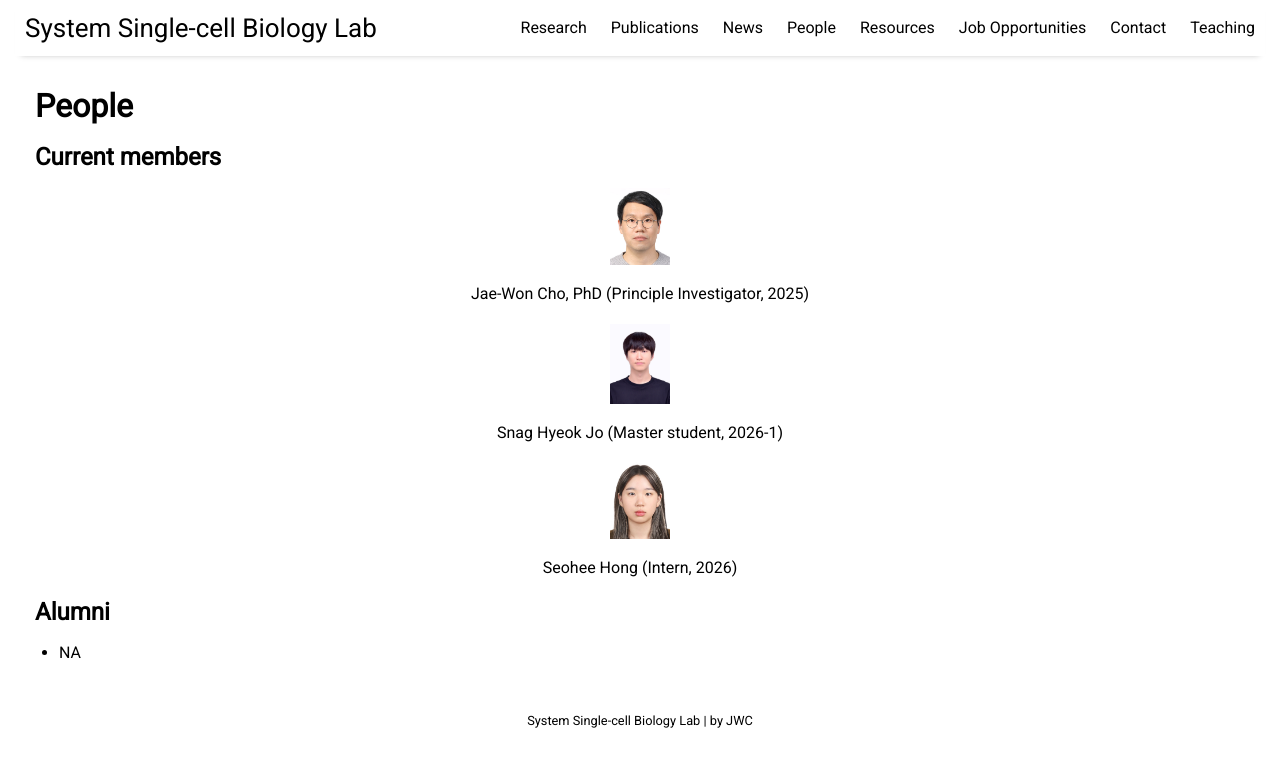
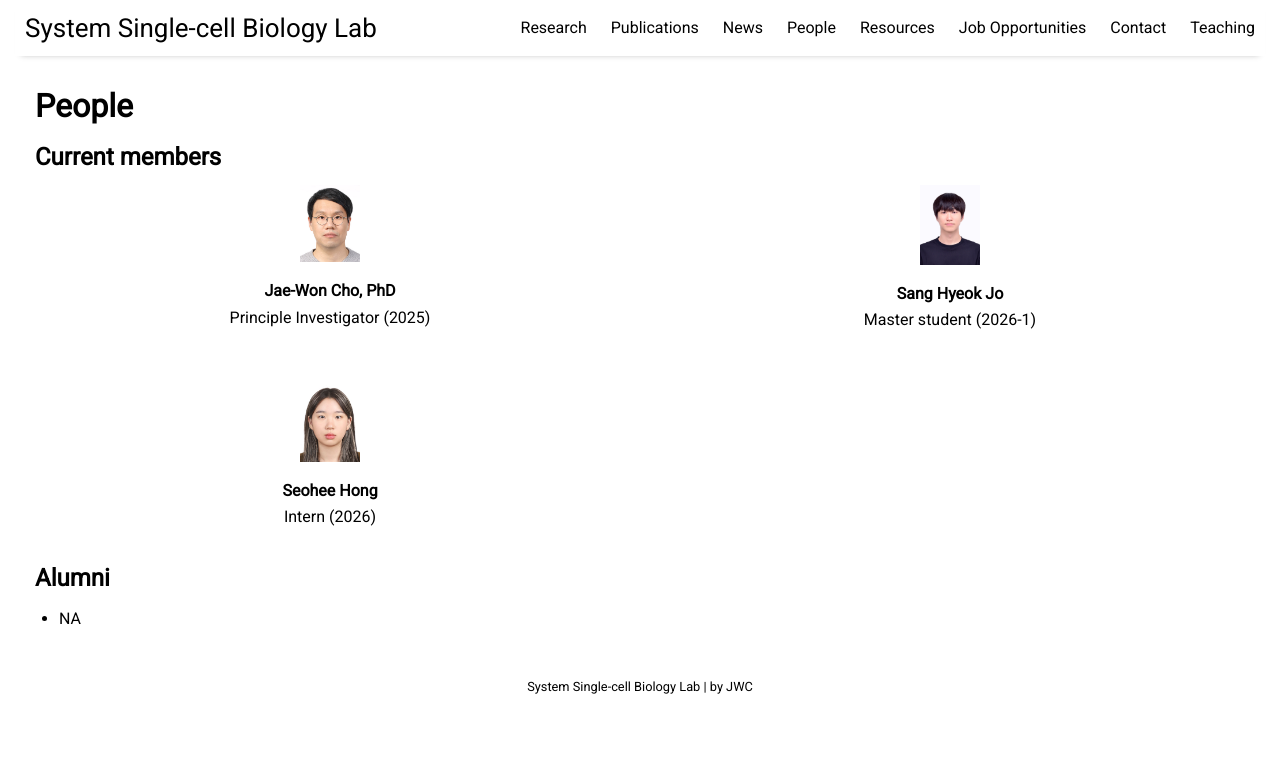
Before and after one commit to jaewon-cho/jaewon-cho.github.io, a Jekyll site: the page built from pages/people.md, in a window 1280 px wide. Shown: the top 767 px of the page. Built offline with Jekyll 4.4.1, drawn with Linux system fonts in a browser that asks for light colours; nearby versions of some CDN libraries.

Commit message:
Update people.md

```diff
--- a/pages/people.md
+++ b/pages/people.md
@@ -6,17 +6,27 @@ permalink: /people
 
 ## Current members
 
-<img src="/assets/img/jaewon.jpg" width="60"/>
+<div style="display: grid; grid-template-columns: repeat(2, 1fr); gap: 30px; text-align: center;">
 
-<p style="text-align: center;">Jae-Won Cho, PhD (Principle Investigator, 2025)</p>
+  <div>
+    <img src="/assets/img/jaewon.jpg" width="60"/>
+    <p><strong>Jae-Won Cho, PhD</strong><br>
+    Principle Investigator (2025)</p>
+  </div>
 
-<img src="/assets/img/sangheokcho.jpg" width="60"/>
+  <div>
+    <img src="/assets/img/sangheokcho.jpg" width="60"/>
+    <p><strong>Sang Hyeok Jo</strong><br>
+    Master student (2026-1)</p>
+  </div>
 
-<p style="text-align: center;">Snag Hyeok Jo (Master student, 2026-1)</p>
+  <div>
+    <img src="/assets/img/seeheehong.jpg" width="60"/>
+    <p><strong>Seohee Hong</strong><br>
+    Intern (2026)</p>
+  </div>
 
-<img src="/assets/img/seeheehong.jpg" width="60"/>
-
-<p style="text-align: center;">Seohee Hong (Intern, 2026)</p>
+</div>
 
 
 
```
